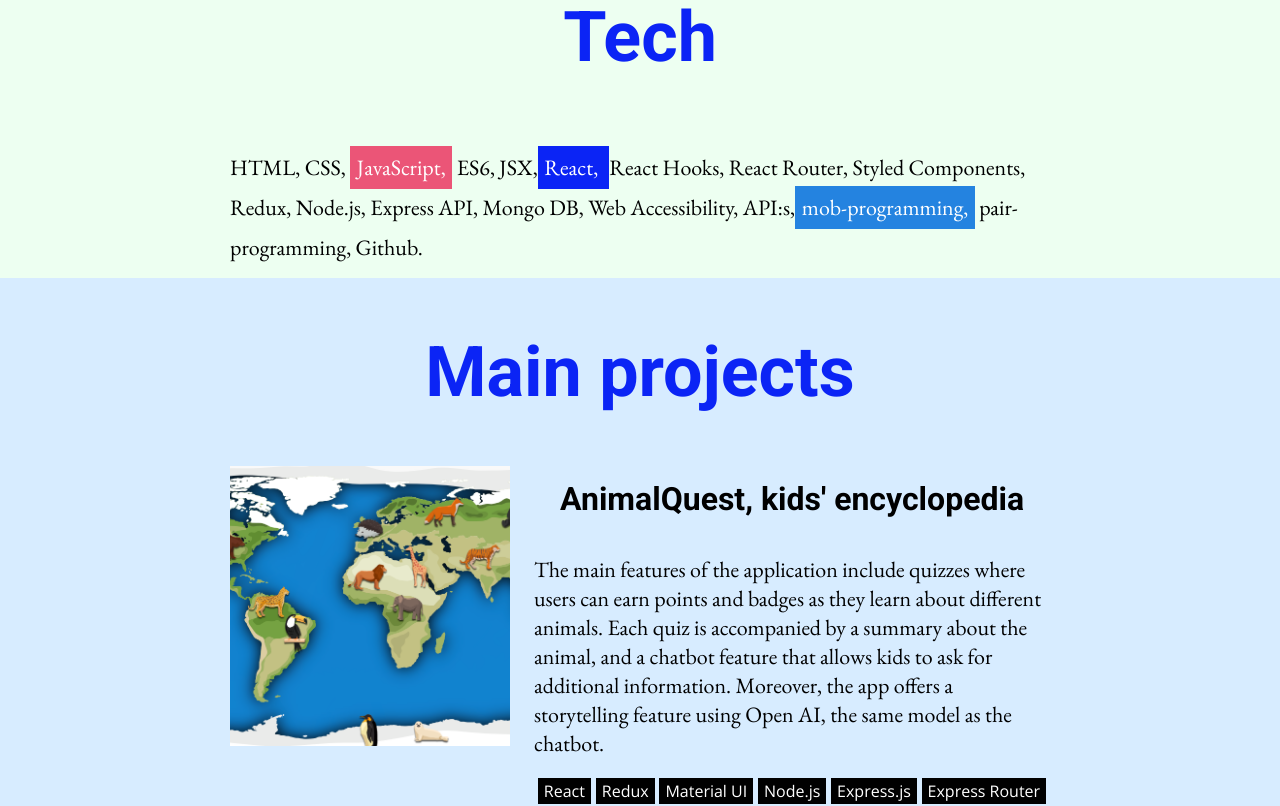
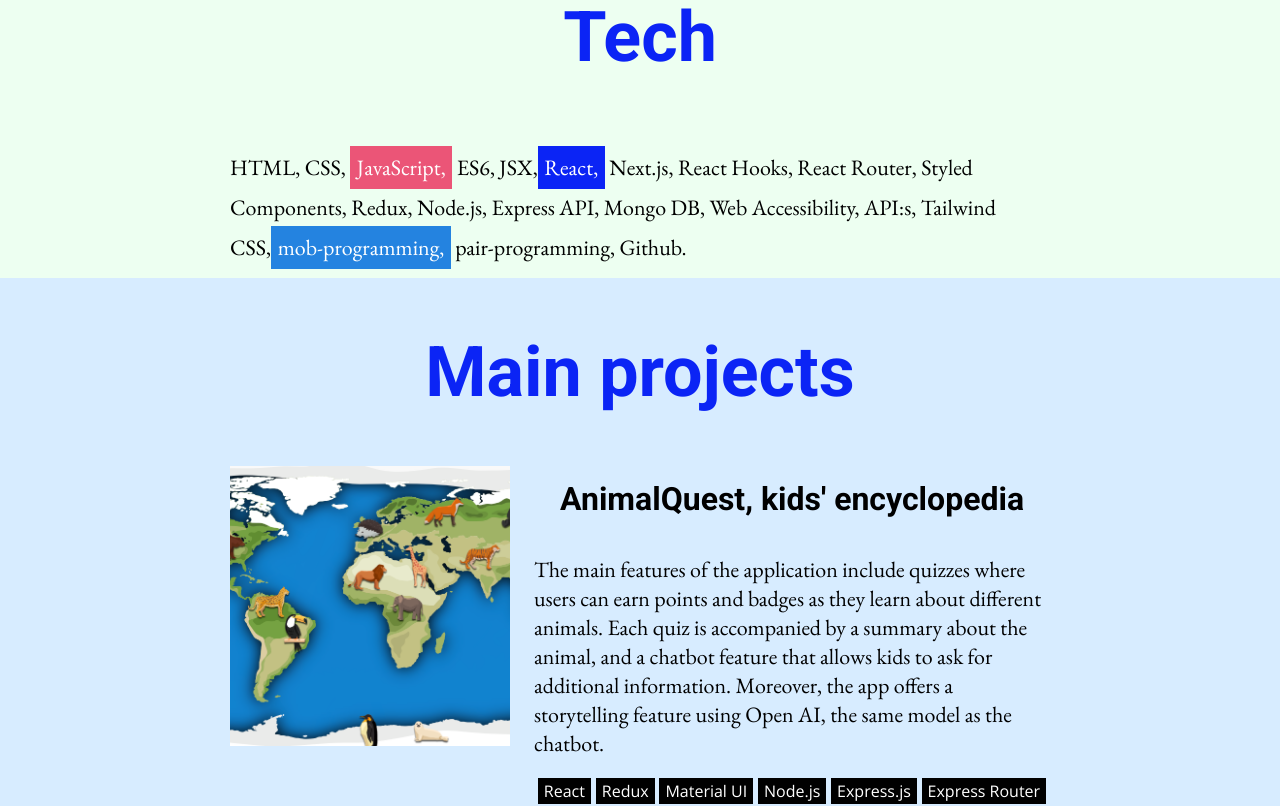
Before and after one commit to noraterbocs/portfolio, a React (Create React App) app: page / in a window 1280 px wide. Shown: the part 860-1666 px from the top of the page. Built offline with nearby package versions, Linux system fonts and the light colour scheme; no server answers.

Commit message:
Added new skills

```diff
--- a/src/data/skills.json
+++ b/src/data/skills.json
@@ -7,12 +7,15 @@
             "JavaScript",
             "React",
             "React Router",
+            "React Context",
+            "Next.js",
             "Redux",
             "Redux toolkit",
             "Node.js",
             "Express API",
             "MongoDB",
-            "Git"
+            "Git",
+            "Tailwind CSS/Material UI"
         ],
         "color": "#EB5577"
     },
@@ -30,7 +33,8 @@
             "Slack",
             "Postman/Insomnia",
             "Freshworks",
-            "Google Cloud"
+            "Google Cloud",
+            "Netlify/Vercel"
         ],
         "color": "#2483E0"
     },
@@ -51,8 +55,7 @@
         "category": "upcoming",
         "list": [
             "Typescript",
-            "React Native",
-            "React Context"
+            "React Native"
         ],
         "color": "#6DB486"
     }
--- a/src/pages/techpage/Tech.js
+++ b/src/pages/techpage/Tech.js
@@ -11,11 +11,11 @@ export const Tech = () => {
       <BackgroundColor backgroundColor="#edfff1" />
       <SectionTitle>Tech</SectionTitle>
       <Paragraph lineHeight="40px">HTML, CSS, <Highlighter backgroundColor="#EB5577">JavaScript,</Highlighter> ES6, JSX,
-        <Highlighter backgroundColor="#0B24F5">React, </Highlighter>
+        <Highlighter backgroundColor="#0B24F5">React,</Highlighter> Next.js,
                 React Hooks, React Router, Styled Components,
                 Redux, Node.js, Express API,
                 Mongo DB, Web Accessibility,
-                API:s,
+                API:s, Tailwind CSS,
         <Highlighter backgroundColor="#2483E0">mob-programming,</Highlighter> pair-programming, Github.
       </Paragraph>
     </SectionContainer>
```
